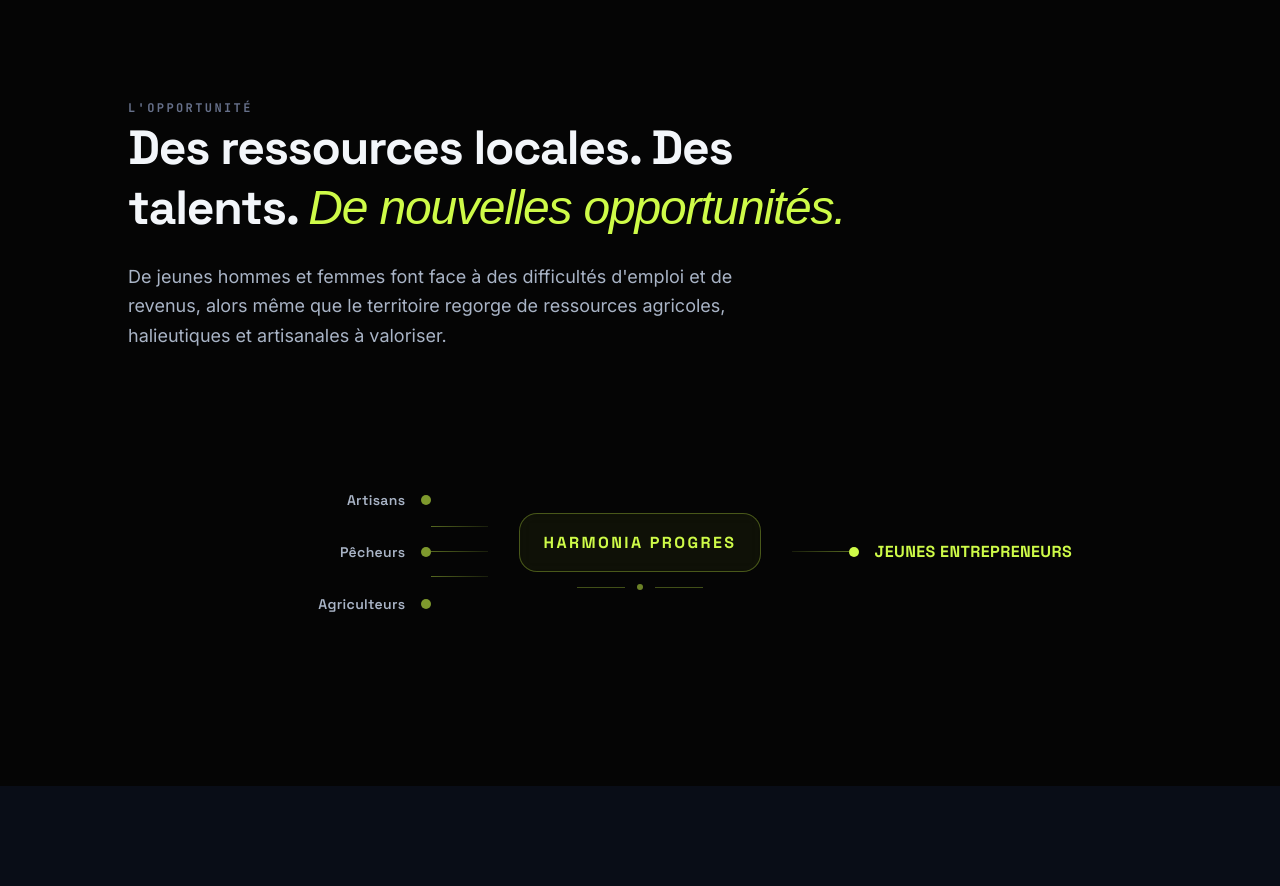
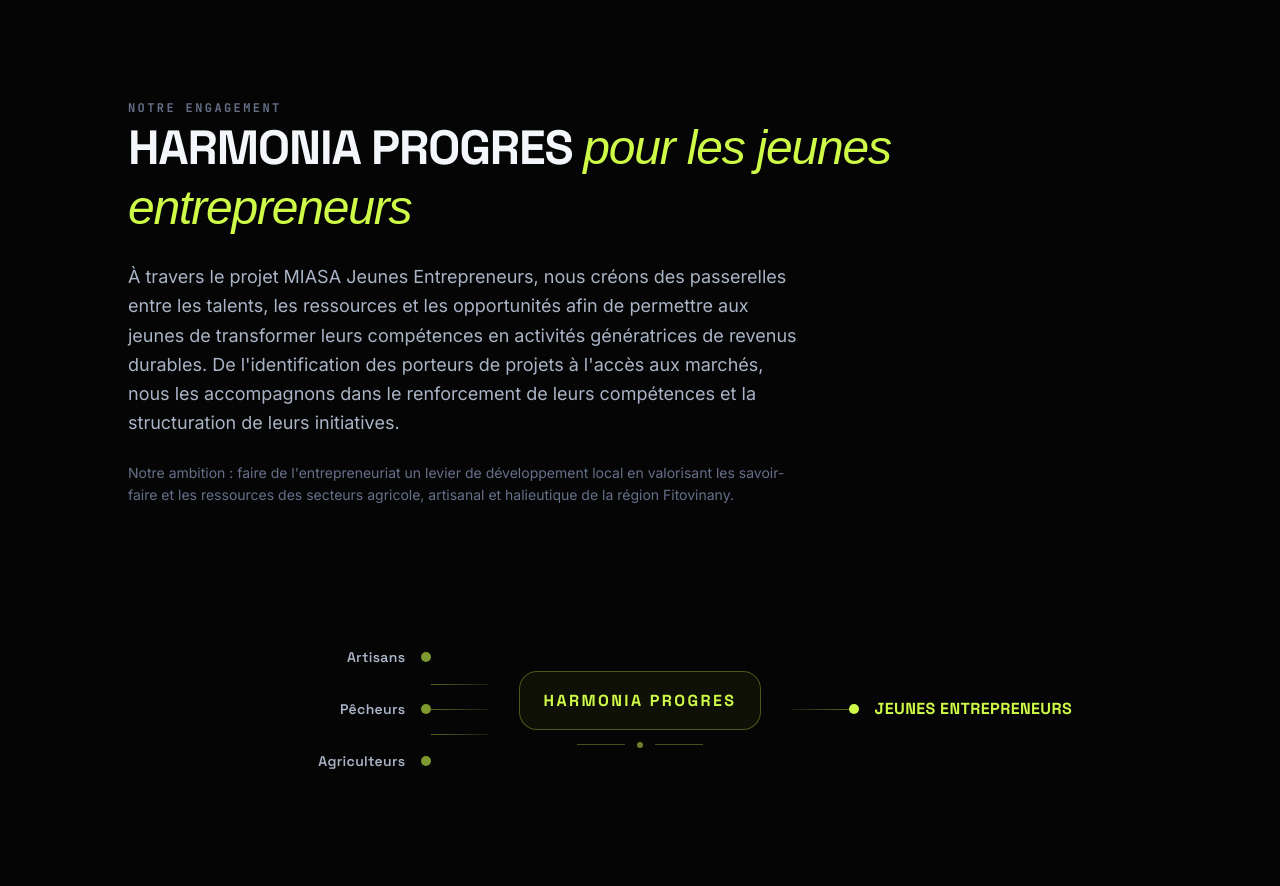
Before and after one commit to FetraFex/harmonia-progres, a Next.js app: page / in a window 1280 px wide. Shown: the part 802-1688 px from the top of the page. Built offline with nearby package versions, Linux system fonts and the light colour scheme; a web font is replaced by a local one.

Commit message:
fix: rewrite OpportunitySection with authentic HARMONIA PROGRES mission text

```diff
--- a/src/components/sections/OpportunitySection.tsx
+++ b/src/components/sections/OpportunitySection.tsx
@@ -23,18 +23,25 @@ export function OpportunitySection() {
         {/* Header */}
         <div className="max-w-3xl space-y-6">
           <span className="text-xs font-mono font-semibold uppercase tracking-[0.2em] text-text-muted">
-            L&apos;OPPORTUNITÉ
+            NOTRE ENGAGEMENT
           </span>
           <h2 className="font-display text-3xl sm:text-4xl md:text-5xl font-bold tracking-tight leading-tight text-text-primary">
-            Des ressources locales. Des talents.{" "}
+            HARMONIA PROGRES{" "}
             <span className="font-serif italic font-normal text-teal">
-              De nouvelles opportunités.
+              pour les jeunes entrepreneurs
             </span>
           </h2>
           <p className="text-base sm:text-lg text-text-secondary leading-relaxed max-w-2xl">
-            De jeunes hommes et femmes font face à des difficultés d&apos;emploi et de
-            revenus, alors même que le territoire regorge de ressources agricoles,
-            halieutiques et artisanales à valoriser.
+            À travers le projet MIASA Jeunes Entrepreneurs, nous créons des passerelles entre les
+            talents, les ressources et les opportunités afin de permettre aux jeunes de transformer
+            leurs compétences en activités génératrices de revenus durables. De l&apos;identification
+            des porteurs de projets à l&apos;accès aux marchés, nous les accompagnons dans le
+            renforcement de leurs compétences et la structuration de leurs initiatives.
+          </p>
+          <p className="text-sm text-text-muted leading-relaxed max-w-2xl">
+            Notre ambition : faire de l&apos;entrepreneuriat un levier de développement local en
+            valorisant les savoir-faire et les ressources des secteurs agricole, artisanal et
+            halieutique de la région Fitovinany.
           </p>
         </div>
 
```
